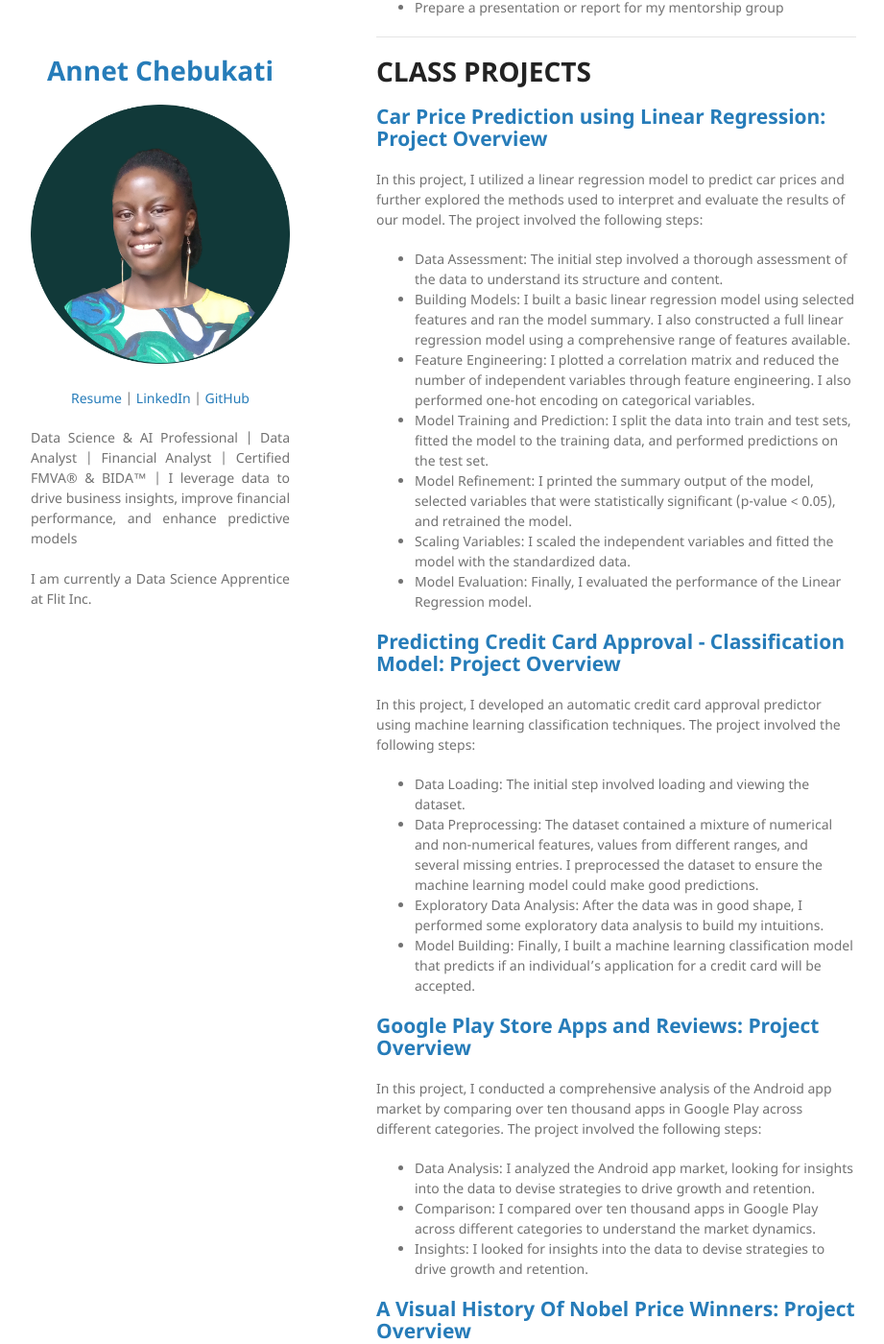
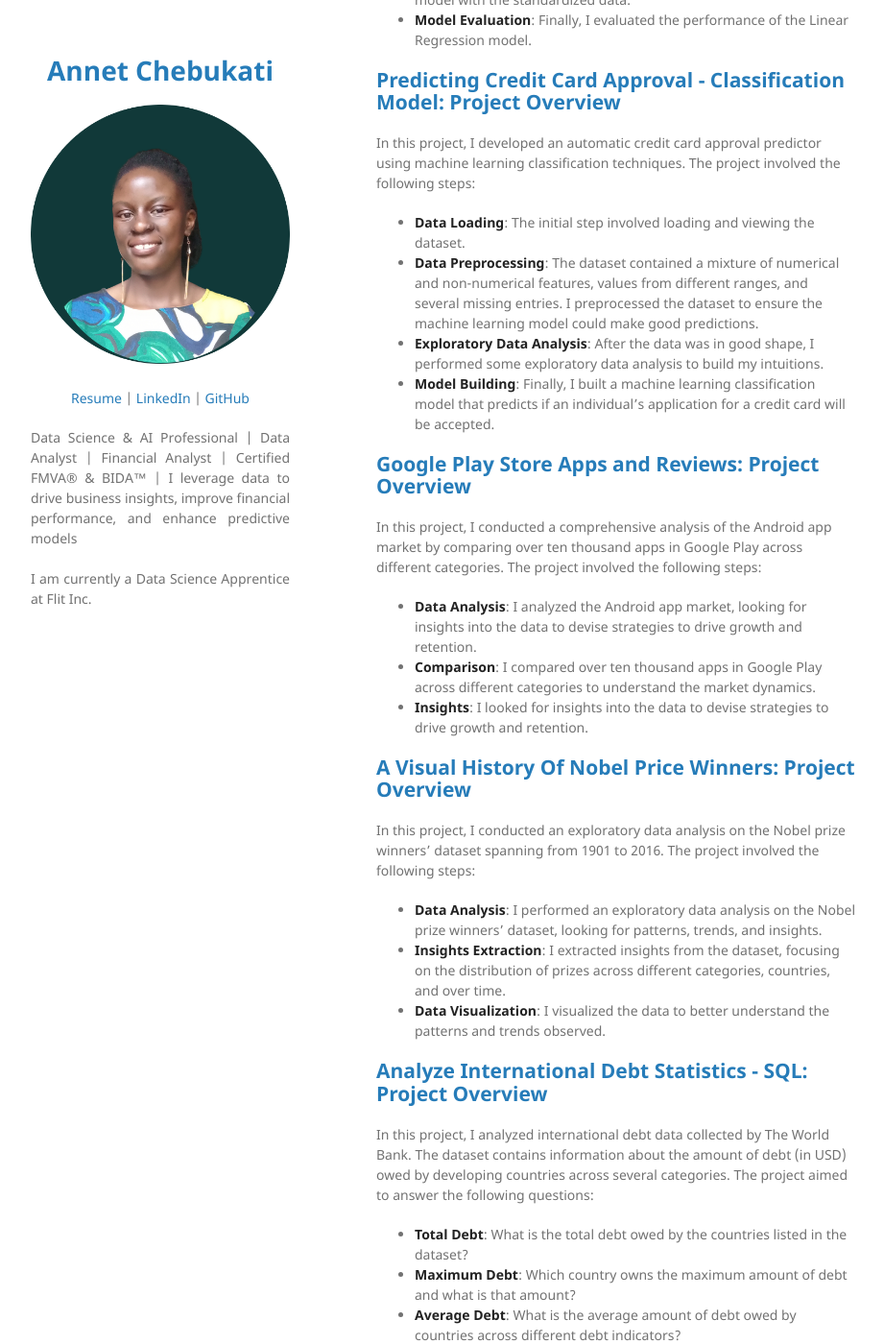
Before and after one commit to Annet-Chebukati/Data_Science_Analysis_Portfolio, a Jekyll site: the page built from index.md, in a window 1280 px wide and 1400 px high, scrolled down 4724 px. Shown: the whole window at 96% size, without its empty margins (178-1099 px from the left). Built offline with Jekyll 4.4.1, drawn with Linux system fonts in a browser that asks for light colours; our own code applies the rules of GitHub Pages for plain Markdown files; some of the changed text lies outside the part shown.

Commit message:
Update index.md

```diff
--- a/index.md
+++ b/index.md
@@ -51,22 +51,16 @@ The goal of this project is to work with a hotel reservation dataset that contai
 ### Steps
 **1. Data Import:**
 - Import the hotel reservation dataset into your preferred SQL environment.
-
 **2. Data Exploration:**
 - Explore the dataset to understand the variables and the relationships between them.
-
 **3. SQL Analysis:**
 - Use SQL for data manipulation and analysis.
-
 **4. Tableau Visualization:**
 - Create visualizations in Tableau based on my findings from the SQL analysis.
-
 **5. GitHub Repository:**
 - Maintain a GitHub repository with all my scripts, code, and visualizations.
-
 **6. Tableau Dashboards publishing:**
 - Publish my Tableau dashboards for easy access and sharing.
-
 **7. Presentation:**
 - Prepare a presentation or report summarizing my findings and recommendations.
 
@@ -90,27 +84,21 @@ In this project, I conducted a market basket analysis, for retail and e-commerce
 - Load the dataset using pandas.
 - Clean the data by handling missing values and removing duplicates.
 - Preprocess the data if necessary, such as converting data types, encoding categorical variables, etc.
-
 **2. Exploratory Data Analysis (EDA):**
 - Analyze the dataset to understand the distribution and relationship of the variables.
 - Use visualization tools like Matplotlib and Seaborn to create plots for better understanding.
-
 **3. Market Basket Analysis:**
 - Use the Apriori algorithm or other association rule mining algorithms for market basket analysis.
 - Generate frequent itemsets and strong association rules.
-
 **4. Visualization:**
 - Visualize the results of the market basket analysis.
 - Create plots to show the most frequent itemsets, the items that are most commonly bought together, etc.
-
 **5. Interpretation and Insights:**
 - Interpret the results of the market basket analysis.
 - Extract insights about customer purchasing behavior.
-
 **6. Recommendations:**
 - Based on the insights, make recommendations for business optimization.
 - Suggestions could include changes in product placement, pricing strategies, cross-selling tactics, etc.
-
 **7. Presentation:**
 - Document all my findings, code, and visualizations in a Jupyter Notebook.
 - Prepare a presentation or report for my mentorship group
@@ -122,49 +110,49 @@ In this project, I conducted a market basket analysis, for retail and e-commerce
 ## [Car Price Prediction using Linear Regression: Project Overview](https://github.com/Annet-Chebukati/Annet_Portfolio/blob/main/%20Car%20Price%20Prediction%20-%20Linear%20Regression.ipynb)
 
 In this project, I utilized a linear regression model to predict car prices and further explored the methods used to interpret and evaluate the results of our model. The project involved the following steps:
-- Data Assessment: The initial step involved a thorough assessment of the data to understand its structure and content.
-- Building Models: I built a basic linear regression model using selected features and ran the model summary. I also constructed a full linear regression model using a comprehensive range of features available.
-- Feature Engineering: I plotted a correlation matrix and reduced the number of independent variables through feature engineering. I also performed one-hot encoding on categorical variables.
-- Model Training and Prediction: I split the data into train and test sets, fitted the model to the training data, and performed predictions on the test set.
-- Model Refinement: I printed the summary output of the model, selected variables that were statistically significant (p-value < 0.05), and retrained the model.
-- Scaling Variables: I scaled the independent variables and fitted the model with the standardized data.
-- Model Evaluation: Finally, I evaluated the performance of the Linear Regression model.
+- **Data Assessment**: The initial step involved a thorough assessment of the data to understand its structure and content.
+- **Building Models**: I built a basic linear regression model using selected features and ran the model summary. I also constructed a full linear regression model using a comprehensive range of features available.
+- **Feature Engineering**: I plotted a correlation matrix and reduced the number of independent variables through feature engineering. I also performed one-hot encoding on categorical variables.
+- **Model Training and Prediction**: I split the data into train and test sets, fitted the model to the training data, and performed predictions on the test set.
+- **Model Refinement**: I printed the summary output of the model, selected variables that were statistically significant (p-value < 0.05), and retrained the model.
+- **Scaling Variables**: I scaled the independent variables and fitted the model with the standardized data.
+- **Model Evaluation**: Finally, I evaluated the performance of the Linear Regression model.
 
 ## [Predicting Credit Card Approval - Classification Model: Project Overview](https://github.com/Annet-Chebukati/Annet_Portfolio/blob/main/Predicting%20Credit%20Card%20Approval%20-%20Classification.ipynb)
 
 In this project, I developed an automatic credit card approval predictor using machine learning classification techniques. The project involved the following steps:
-- Data Loading: The initial step involved loading and viewing the dataset.
-- Data Preprocessing: The dataset contained a mixture of numerical and non-numerical features, values from different ranges, and several missing entries. I preprocessed the dataset to ensure the machine learning model could make good predictions.
-- Exploratory Data Analysis: After the data was in good shape, I performed some exploratory data analysis to build my intuitions.
-- Model Building: Finally, I built a machine learning classification model that predicts if an individual's application for a credit card will be accepted.
+- **Data Loading**: The initial step involved loading and viewing the dataset.
+- **Data Preprocessing**: The dataset contained a mixture of numerical and non-numerical features, values from different ranges, and several missing entries. I preprocessed the dataset to ensure the machine learning model could make good predictions.
+- **Exploratory Data Analysis**: After the data was in good shape, I performed some exploratory data analysis to build my intuitions.
+- **Model Building**: Finally, I built a machine learning classification model that predicts if an individual's application for a credit card will be accepted.
 
 ## [Google Play Store Apps and Reviews: Project Overview](https://github.com/Annet-Chebukati/Annet_Portfolio/blob/main/Google%20Play%20Store%20apps%20and%20reviews.ipynb)
 
 In this project, I conducted a comprehensive analysis of the Android app market by comparing over ten thousand apps in Google Play across different categories. The project involved the following steps:
-- Data Analysis: I analyzed the Android app market, looking for insights into the data to devise strategies to drive growth and retention.
-- Comparison: I compared over ten thousand apps in Google Play across different categories to understand the market dynamics.
-- Insights: I looked for insights into the data to devise strategies to drive growth and retention.
+- **Data Analysis**: I analyzed the Android app market, looking for insights into the data to devise strategies to drive growth and retention.
+- **Comparison**: I compared over ten thousand apps in Google Play across different categories to understand the market dynamics.
+- **Insights**: I looked for insights into the data to devise strategies to drive growth and retention.
 
 ## [A Visual History Of Nobel Price Winners: Project Overview](https://github.com/Annet-Chebukati/Annet_Portfolio/blob/main/A%20visual%20History%20of%20Nobel%20Price%20Winners.ipynb)
 
 In this project, I conducted an exploratory data analysis on the Nobel prize winners' dataset spanning from 1901 to 2016. The project involved the following steps:
-- Data Analysis: I performed an exploratory data analysis on the Nobel prize winners' dataset, looking for patterns, trends, and insights.
-- Insights Extraction: I extracted insights from the dataset, focusing on the distribution of prizes across different categories, countries, and over time.
-- Data Visualization: I visualized the data to better understand the patterns and trends observed.
+- **Data Analysis**: I performed an exploratory data analysis on the Nobel prize winners' dataset, looking for patterns, trends, and insights.
+- **Insights Extraction**: I extracted insights from the dataset, focusing on the distribution of prizes across different categories, countries, and over time.
+- **Data Visualization**: I visualized the data to better understand the patterns and trends observed.
 
 ## [Analyze International Debt Statistics - SQL: Project Overview](https://github.com/Annet-Chebukati/Annet_Portfolio/blob/main/Analyze%20International%20Debt%20Statistics.ipynb)
 
 In this project, I analyzed international debt data collected by The World Bank. The dataset contains information about the amount of debt (in USD) owed by developing countries across several categories. The project aimed to answer the following questions:
-- Total Debt: What is the total debt owed by the countries listed in the dataset?
-- Maximum Debt: Which country owns the maximum amount of debt and what is that amount?
-- Average Debt: What is the average amount of debt owed by countries across different debt indicators?
+- **Total Debt**: What is the total debt owed by the countries listed in the dataset?
+- **Maximum Debt**: Which country owns the maximum amount of debt and what is that amount?
+- **Average Debt**: What is the average amount of debt owed by countries across different debt indicators?
 
 ## [Analyze NYC Public School Test Results Score - SQL: Project Overview](https://github.com/Annet-Chebukati/Annet_Portfolio/blob/main/Analyzing%20NYC%20Public%20School%20Test%20Result%20Scores.ipynb)
 
 In this project, I conducted a comprehensive analysis of data on SATs across public schools in New York City. The project involved the following steps:
-- Data Analysis: I performed an exploratory data analysis on the SATs dataset, looking for patterns, trends, and insights.
-- Insights Extraction: I extracted insights from the dataset, focusing on the distribution of scores across different schools, districts, and over time.
-- Data Visualization: I visualized the data to better understand the patterns and trends observed.
+- **Data Analysis**: I performed an exploratory data analysis on the SATs dataset, looking for patterns, trends, and insights.
+- **Insights Extraction**: I extracted insights from the dataset, focusing on the distribution of scores across different schools, districts, and over time.
+- **Data Visualization**: I visualized the data to better understand the patterns and trends observed.
 
 ---
 
```
Also changed, not shown: other parts of index.md (+3 -3 lines).
